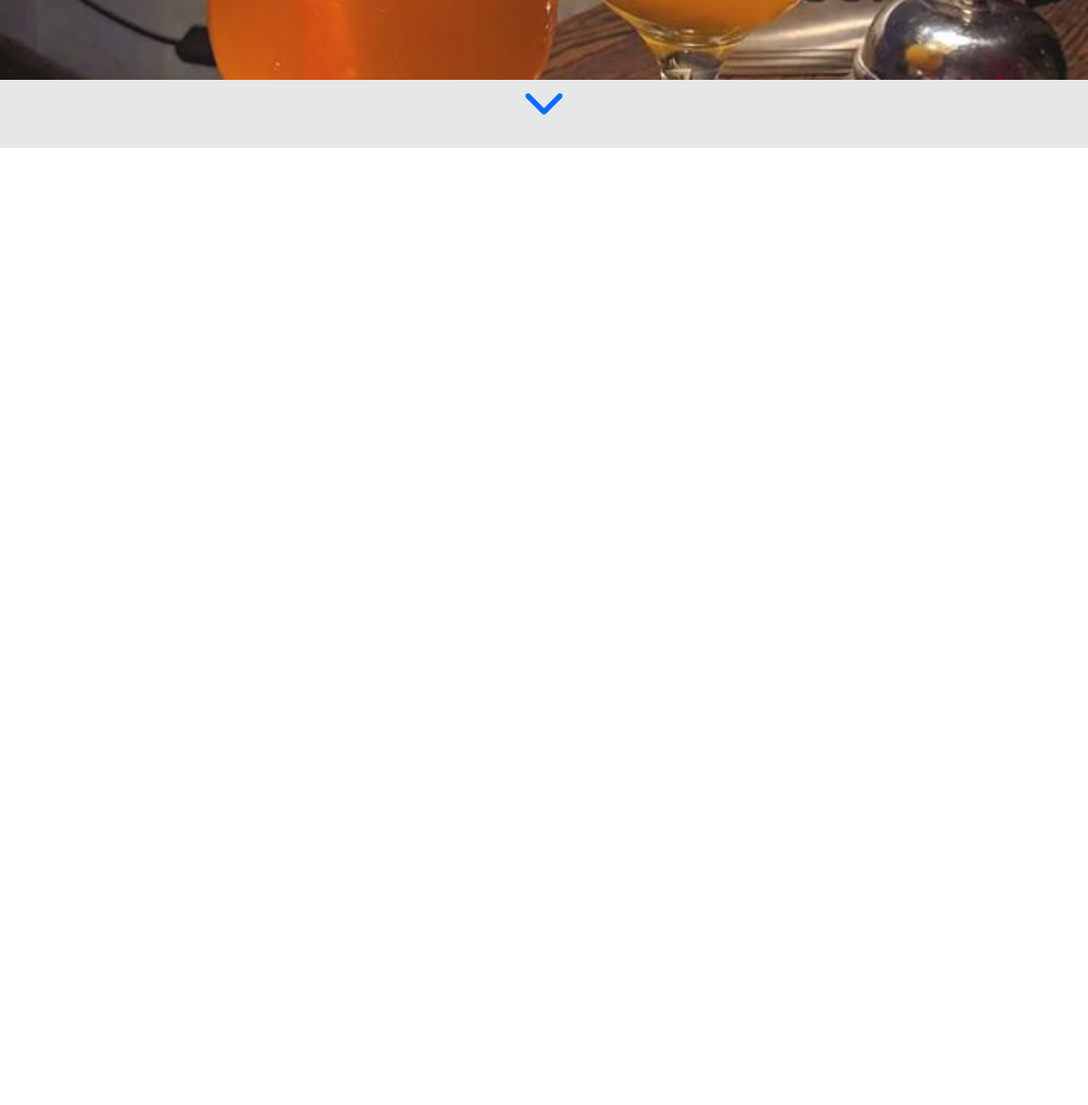
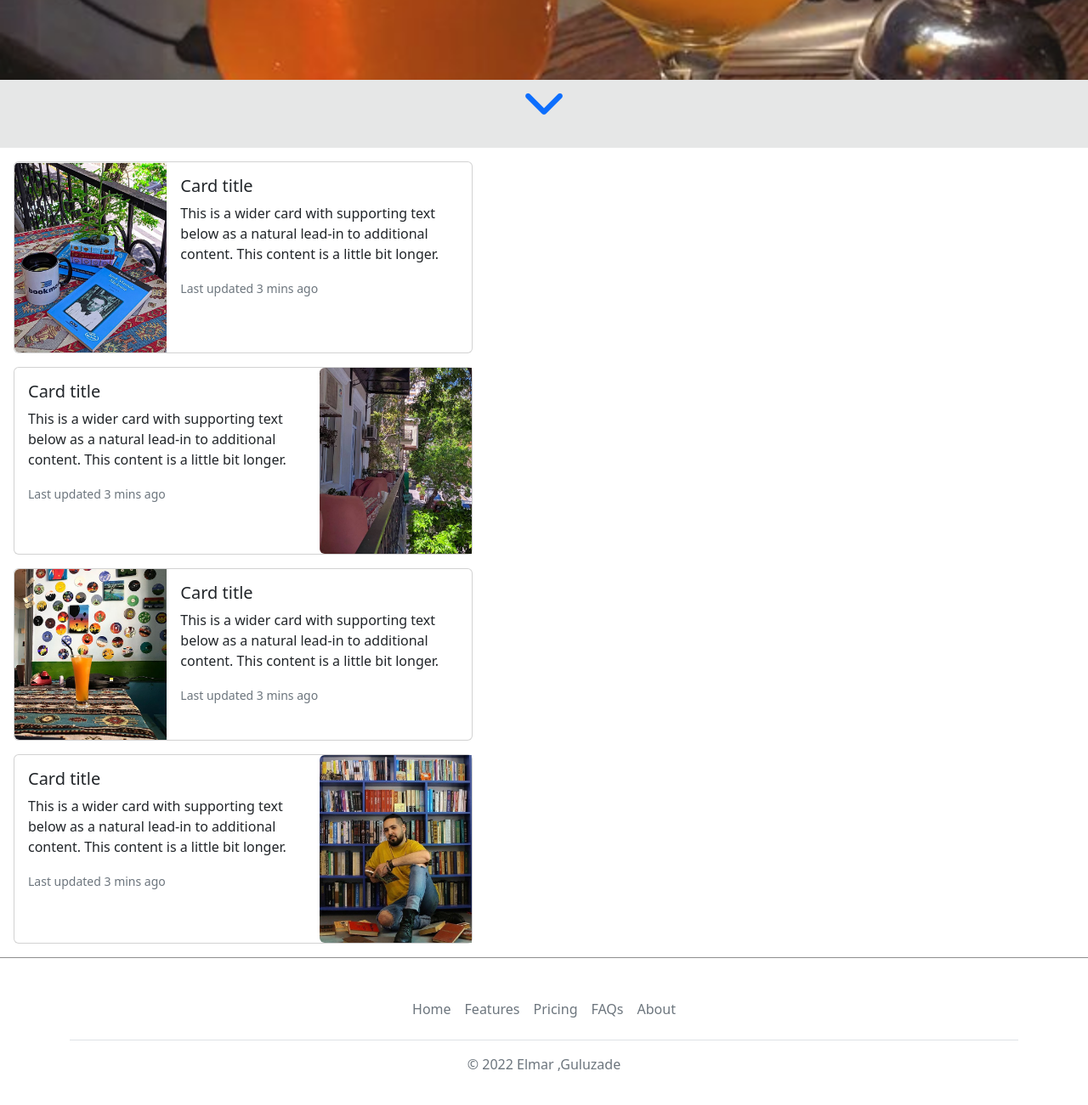
Before and after one commit to elmarquluzadee/BookMall, a plain HTML site: page index.html in a window 1280 px wide. Shown: the part 626-1927 px from the top of the page at 85% size. Before the commit the page ends 800 px from the top, so only its background shows below. Drawn offline with nearby package versions, Linux system fonts and the light colour scheme.

Commit message:
update-12

```diff
--- a/index.html
+++ b/index.html
@@ -66,7 +66,6 @@
                             <div>
                                 <ul class="redirection-item w-100">
                                     <li><a class="btn mx-2 bg-primary" href="">Cafe</a></li>
-
                                     <li><a class="btn mx-2" href="./book.html">Kiablar</a></li>
                                     <li><a class="btn mx-2" href="">Əyləncə</a></li>
                                     <li><a class="btn mx-2" href="">Fəaliyyət</a></li>
@@ -155,7 +154,95 @@
             </div>
         </nav>
         <div class="down-icon w-100 d-flex justify-content-center "><a href="#mainItem" class="d-flex"><i
-                    class="fa-solid fa-chevron-down"></i> </a>
+                    class="fa-solid fa-chevron-down"></i></a>
+        </div>
+        <section>
+            <div class="w-100">
+                <div class="card m-3 " style="max-width: 540px;">
+                    <div class="row g-0">
+                        <div class="col-md-4">
+                            <img src="./Photos-001/8.jpg" class="img-fluid rounded-start" alt="...">
+                        </div>
+                        <div class="col-md-8">
+                            <div class="card-body">
+                                <h5 class="card-title">Card title</h5>
+                                <p class="card-text">This is a wider card with supporting text below as a natural
+                                    lead-in to additional content. This content is a little bit longer.</p>
+                                <p class="card-text"><small class="text-muted">Last updated 3 mins ago</small></p>
+                            </div>
+                        </div>
+                    </div>
+                </div>
+
+                <div class="card m-3 " style="max-width: 540px;">
+                    <div class="row g-0">
+
+                        <div class="col-md-8">
+                            <div class="card-body">
+                                <h5 class="card-title">Card title</h5>
+                                <p class="card-text">This is a wider card with supporting text below as a natural
+                                    lead-in to additional content. This content is a little bit longer.</p>
+                                <p class="card-text"><small class="text-muted">Last updated 3 mins ago</small></p>
+                            </div>
+                        </div>
+                        <div class="col-md-4">
+                            <img src="./Photos-001/2.jpg" class="img-fluid rounded-start" alt="...">
+                        </div>
+                    </div>
+                </div>
+            </div>
+            <div>
+                <div class="card m-3 " style="max-width: 540px;">
+                    <div class="row g-0">
+                        <div class="col-md-4">
+                            <img src="./Photos-001/3.jpg" class="img-fluid rounded-start" alt="...">
+                        </div>
+                        <div class="col-md-8">
+                            <div class="card-body">
+                                <h5 class="card-title">Card title</h5>
+                                <p class="card-text">This is a wider card with supporting text below as a natural
+                                    lead-in to additional content. This content is a little bit longer.</p>
+                                <p class="card-text"><small class="text-muted">Last updated 3 mins ago</small></p>
+                            </div>
+                        </div>
+                    </div>
+                </div>
+
+                <div class="card m-3 " style="max-width: 540px;">
+                    <div class="row g-0">
+
+                        <div class="col-md-8">
+                            <div class="card-body">
+                                <h5 class="card-title">Card title</h5>
+                                <p class="card-text">This is a wider card with supporting text below as a natural
+                                    lead-in to additional content. This content is a little bit longer.</p>
+                                <p class="card-text"><small class="text-muted">Last updated 3 mins ago</small></p>
+                            </div>
+                        </div>
+                        <div class="col-md-4">
+                            <img src="./Photos-001/7.jpg" class="img-fluid rounded-start" alt="...">
+                        </div>
+                    </div>
+                </div>
+            </div>
+        </section>
+
+        <section>
+
+        </section>
+        <div class="b-example-divider"></div>
+
+        <div class="container">
+            <footer class="py-3 my-4">
+                <ul class="nav justify-content-center border-bottom pb-3 mb-3">
+                    <li class="nav-item"><a href="#" class="nav-link px-2 text-muted">Home</a></li>
+                    <li class="nav-item"><a href="#" class="nav-link px-2 text-muted">Features</a></li>
+                    <li class="nav-item"><a href="#" class="nav-link px-2 text-muted">Pricing</a></li>
+                    <li class="nav-item"><a href="#" class="nav-link px-2 text-muted">FAQs</a></li>
+                    <li class="nav-item"><a href="#" class="nav-link px-2 text-muted">About</a></li>
+                </ul>
+                <p class="text-center text-muted">&copy; 2022 Elmar ,Guluzade</p>
+            </footer>
         </div>
     </body>
     <!-- JavaScript Bundle with Popper -->
--- a/style.css
+++ b/style.css
@@ -242,3 +242,7 @@
      color: #ffffff;
 
  }
+
+ .b-example-divider {
+     border-top: 1px solid rgba(0, 0, 0, 0.445);
+ }
```
